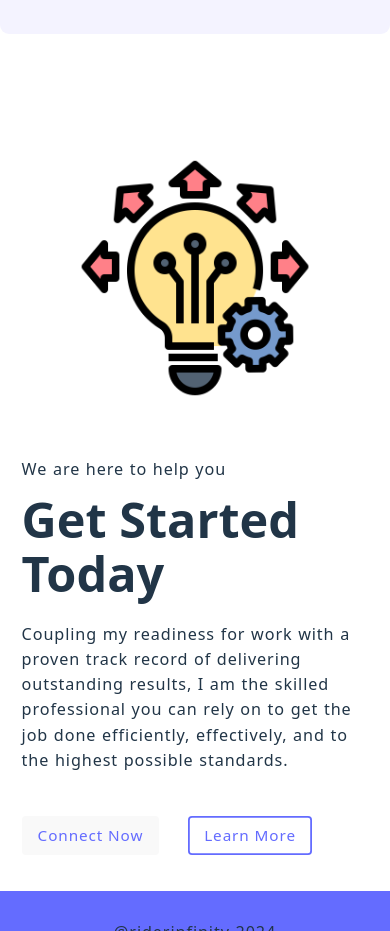
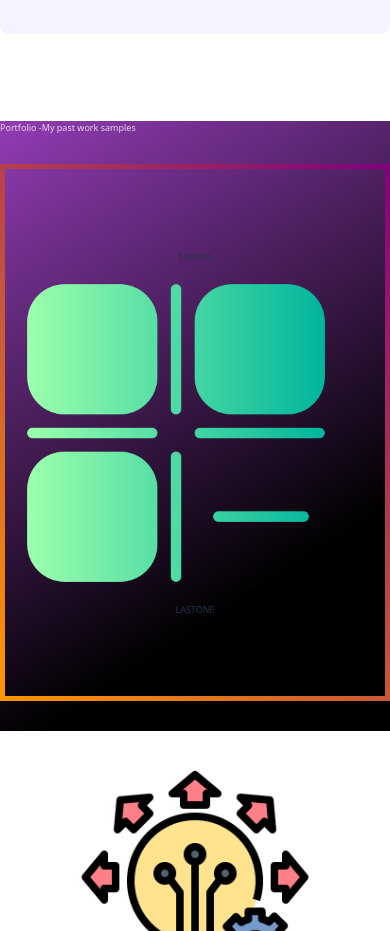
Before and after one commit to rider315/newgit, a React (Vite) app in the folder client/: page / in a window 390 px wide. Shown: the part 1442-2373 px from the top of the page. Built offline with nearby package versions, Linux system fonts and the light colour scheme; no server answers; some icons are missing.

Commit message:
some forgotton changes to upload

```diff
--- /dev/null
+++ b/client/src/pages/Home.css
@@ -0,0 +1,115 @@
+#portfolio {
+    z-index: 1;
+    background-color: #923cb5;
+    background-image: linear-gradient(147deg, #923cb5 0%, #000000 74%);
+  }
+
+  #portfolio h2 {
+    color: rgba(255, 255, 255, 0.8);
+    display: block;
+    margin-bottom: 30px;
+  }
+
+  #portfolio .portfolio--content {
+    display: -webkit-box;
+    display: -ms-flexbox;
+    display: flex;
+    -webkit-box-pack: center;
+        -ms-flex-pack: center;
+            justify-content: center;
+    -ms-flex-wrap: wrap;
+        flex-wrap: wrap;
+  }
+
+  #portfolio .portfolio--content .item {
+    -ms-flex-preferred-size: 50%;
+        flex-basis: 50%;
+    position: relative;
+    background-color: #cb2027;
+    -webkit-transition: all 0.8s ease-in-out;
+    transition: all 0.8s ease-in-out;
+  }
+
+  #portfolio .portfolio--content .item h3 {
+    color: #FFF;
+    font-weight: 700;
+    text-transform: uppercase;
+    position: absolute;
+    top: 50%;
+    left: 50%;
+    text-align: center;
+    -webkit-transform: translate(-50%, -50%);
+            transform: translate(-50%, -50%);
+    opacity: 0;
+    -webkit-transition: all 0.8s ease-in-out;
+    transition: all 0.8s ease-in-out;
+  }
+
+  #portfolio .portfolio--content .item img {
+    -ms-flex-negative: 0;
+        flex-shrink: 0;
+    min-width: 100%;
+    min-height: 100%;
+  }
+
+  #portfolio .portfolio--content .item:hover > h3 {
+    opacity: 1;
+  }
+
+  #portfolio .portfolio--content .item:hover > img {
+    opacity: 0.3;
+  }
+
+
+  #particular_portfolio{
+    height: 30%;
+    width: 40%;
+    -ms-flex-preferred-size: 32%;
+        flex-basis: 32%;
+
+    text-align: center;
+    border: 1px solid #222;
+    padding: 80px 1px;
+    margin-bottom: 30px;
+    border-width: 5px 5px 5px 5px;
+    -o-border-image: linear-gradient(45deg, #ff9800 0%, purple 100%);
+       border-image: linear-gradient(45deg, #ff9800 0%, purple 100%);
+    border-image-slice: 9;
+    border-style: solid;
+
+  }
+
+  #particular_portfolio img{
+
+    width: 90%;
+    height: 0%;
+  }
+
+  #particular_portfolio:hover > h3 {
+    margin-top: 50px;
+    opacity: 1;
+  }
+
+  #particular_portfolio:hover > img {
+    opacity: 0.3;
+  }
+
+
+  @media screen and (max-width: 768px) {
+    #particular_portfolio {
+    height: 30%;
+    width: 40%;
+    -ms-flex-preferred-size: 20%;
+        flex-basis: 100%;
+
+    text-align: center;
+    border: 1px solid #222;
+    padding: 80px 1px;
+    margin-bottom: 30px;
+    border-width: 5px 5px 5px 5px;
+    -o-border-image: linear-gradient(45deg, #ff9800 0%, purple 100%);
+       border-image: linear-gradient(45deg, #ff9800 0%, purple 100%);
+    border-image-slice: 9;
+    border-style: solid;
+    }
+  }
--- a/client/src/pages/Home.jsx
+++ b/client/src/pages/Home.jsx
@@ -2,7 +2,7 @@
 // import Lottie from 'lottie-react';
 import Animation from "../Animation.json";
 import React, { useState, useEffect } from "react";
-
+import "./Home.css";
 import { Analytics } from "../../components/Analytics";
 
 export const Home = () => {
@@ -57,6 +57,21 @@ useEffect(() => {
 
       {/* 2nd section  */}
       <Analytics />
+      <section id="portfolio">
+        <h2 class="center" data-aos="zoom-in-right">Portfolio -My past work samples</h2>
+        <div class="content portfolio--content" data-aos="zoom-out-left">
+          <div class="item1" id="particular_portfolio">
+            <h3 class="lastone">Lastone</h3>
+
+
+            <img src="/images/image.png" alt="logo design" />
+            <div class="layer">
+              <h3 class="lastone">LASTONE</h3>
+            </div>
+          </div>
+
+        </div>
+      </section>
 
       {/* 3rd section  */}
       <section className="section-hero">
```
Also changed, not shown: client/public/images/image.png (added). Lines whose indentation alone changed are shown as unchanged.
